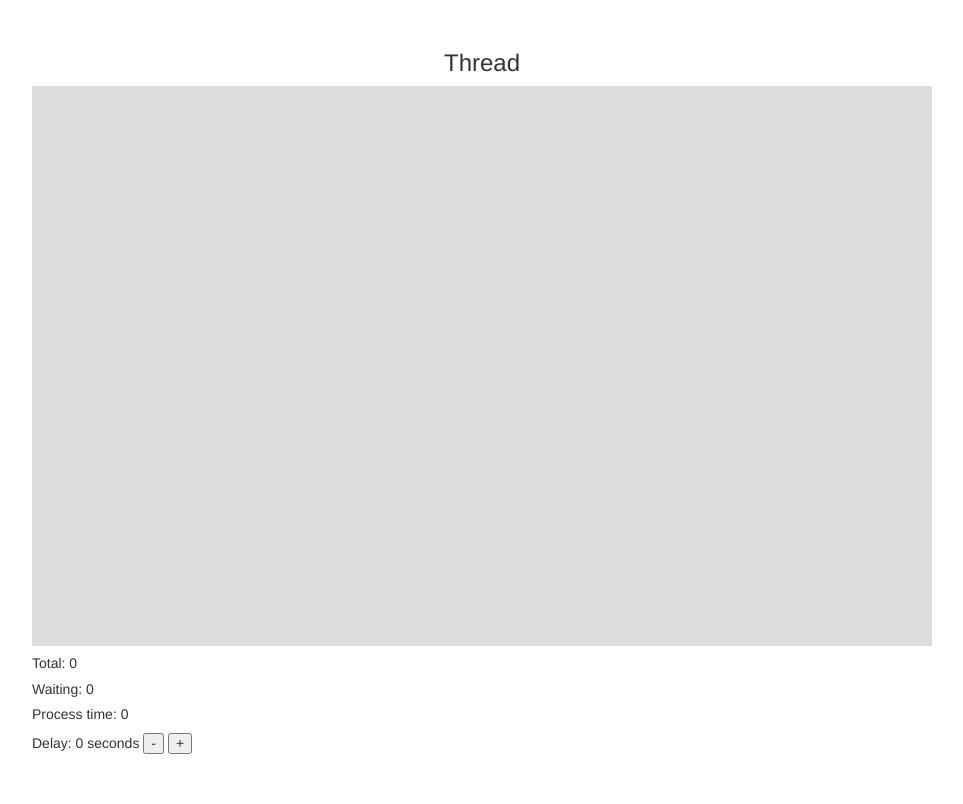
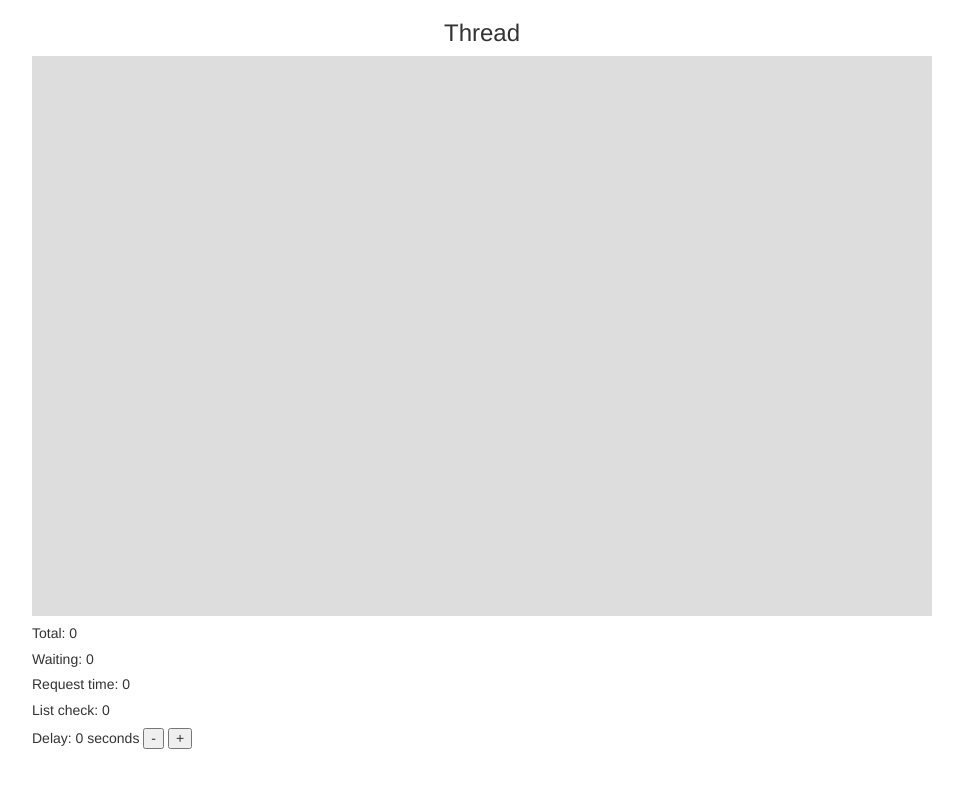
Before and after one commit to brianbuie/RedditLive, a PHP site: page /index.php?url=app in a window 1280 px wide. Shown: the whole page, without its empty margins (158-1121 px from the left). After the commit the page ends 749 px from the top, so only its background shows below. Run offline with PHP 8.4, Linux system fonts and the light colour scheme; some libraries are stand-ins or nearby versions.

Commit message:
added separate timer for list checking

```diff
--- a/css/style.css
+++ b/css/style.css
@@ -63,3 +63,7 @@ a, a:hover{
 .hide{
 	display: none;
 }
+
+#content{
+	margin-top: 0;
+}
--- a/index.php
+++ b/index.php
@@ -41,7 +41,8 @@
 	<div id="stats">
 		<h5>Total: <span id="queue">0</span></h5>
 		<h5>Waiting: <span id="hiddenAmount">0</span></h5>
-		<h5>Process time: <span id="processTime">0</span></h5>
+		<h5>Request time: <span id="processTime">0</span></h5>
+		<h5>List check: <span id="listCheck">0</span></h5>
 		<h5>Delay:
 			<span id="delay">
 				<?php if(isset($_GET['delay'])){ echo $_GET['delay']; } else { echo '0'; } ?>
--- a/js/app.js
+++ b/js/app.js
@@ -8,7 +8,6 @@ $(document).ready(function () {
 
 	if(url != undefined){
 		getComments();
-		displayComments();
 	}
 
 	$('#lessDelay').on('click', function(){
@@ -62,7 +61,7 @@ function getComments(){
 					this.display = false;
 					this.timeReceived = Math.round(new Date().getTime()/1000);
 					this.displayTime = this.timeReceived + delay;
-					// console.log(this);
+					console.log(this);
 					queue.push(this);
 					var queueAmount = $(queue).size();
 				}
@@ -89,14 +88,13 @@ function getComments(){
 		var totalTime = new Date().getTime()-ajaxTime;
   		var timeDif = totalTime.toString();
   		$('#processTime').html(timeDif + ' ms');
-		setTimeout(function(){
-			getComments();
-			}, 3000);
+		displayComments();
 	});
 }
 
 function displayComments(){
 	var curTime = Math.round(new Date().getTime()/1000);
+	var listTime= new Date().getTime();
 	$.each(queue, function(){
 		if (this.display == false){
 			if (this.displayTime < curTime){
@@ -113,7 +111,9 @@ function displayComments(){
 		}
 	});
 
-	setTimeout(function(){
-		displayComments();
-	}, 1000);
+	var totalTime = new Date().getTime()-listTime;
+	var timeDif = totalTime.toString();
+	$('#listCheck').html(timeDif + ' ms');
+
+	getComments();
 }
```
